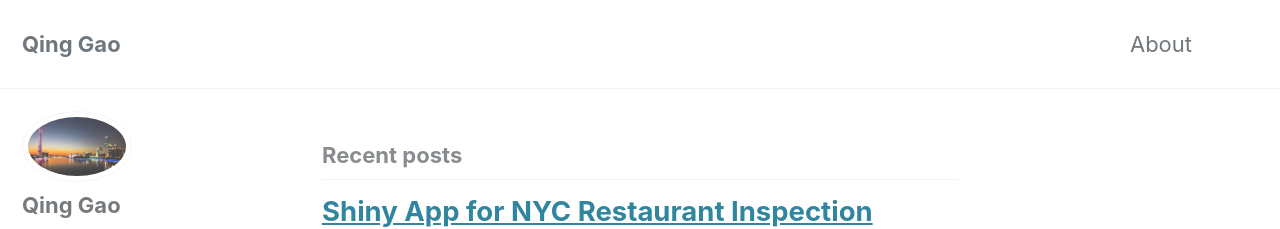
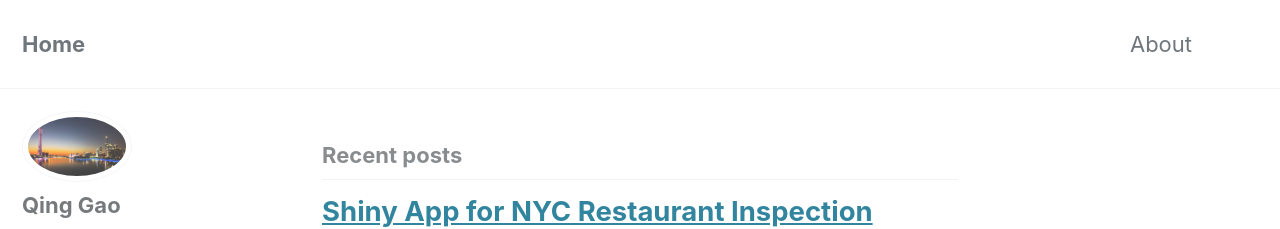
Before and after one commit to ashleyqqqq/ashleyqqqq.github.io, a Jekyll site: the page built from index.html, in a window 1280 px wide and 900 px high. Shown: the top 229 px of the window. Built offline with Jekyll 4.4.1, drawn with Linux system fonts in a browser that asks for light colours; cached includes are drawn as plain includes; nearby versions of some CDN libraries; the list of posts is cut into pages by our own code.

Commit message:
change name

```diff
--- a/_config.yml
+++ b/_config.yml
@@ -16,7 +16,7 @@ minimal_mistakes_skin    : "default" # "air", "aqua", "contrast", "dark", "dirt"
 
 # Site Settings
 locale                   : "en-US"
-title                    : "Qing Gao"
+title                    : "Home"
 title_separator          : "-"
 name                     : "Qing Gao"
 description              : "M.A. in Statistics at Columbia University"
```
